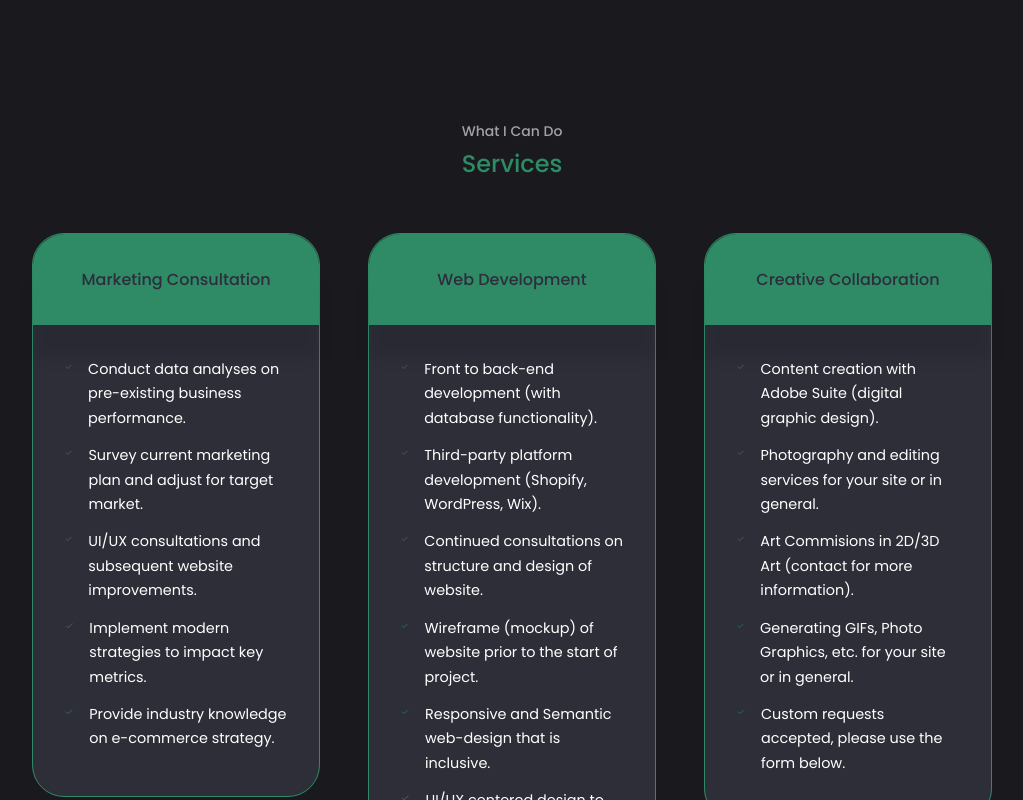
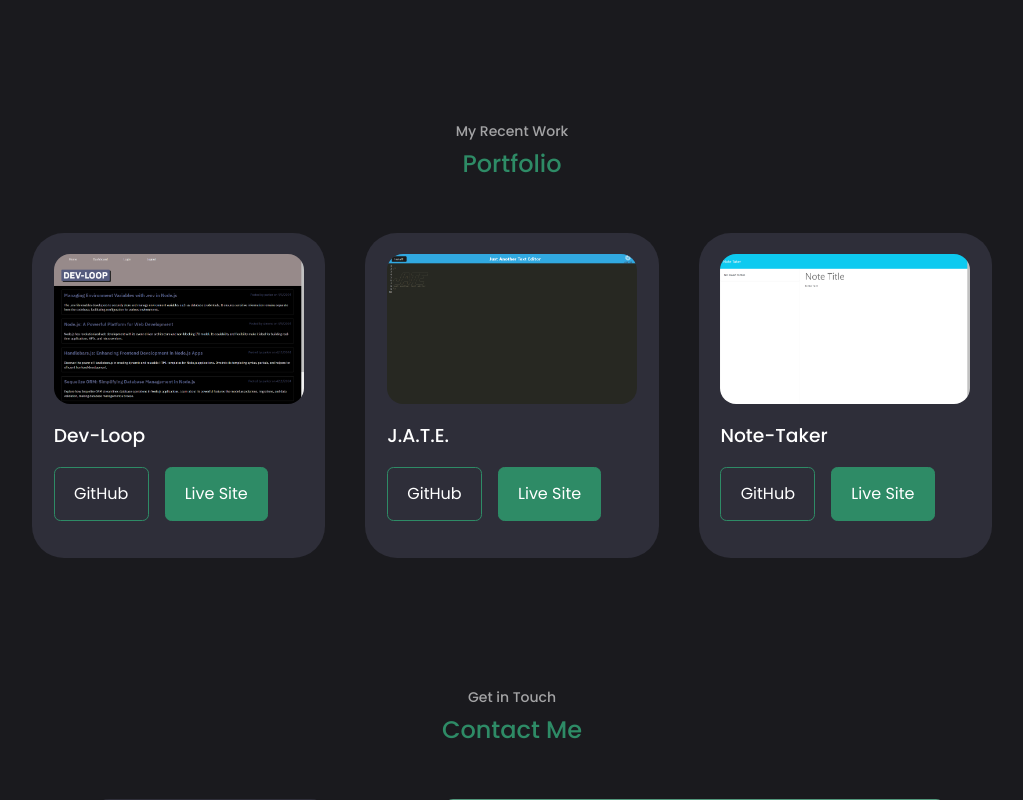
Before and after one commit to prappleman/parker-react-portfolio, a React (Create React App) app: page / in a window 1280 px wide. Shown: the part 2700-3500 px from the top of the page, without its empty margins (128-1151 px from the left). Built offline with nearby package versions, Linux system fonts and the light colour scheme.

Commit message:
removed services section for further development

```diff
--- a/src/App.jsx
+++ b/src/App.jsx
@@ -15,7 +15,7 @@ const App = () => {
       <Nav />
       <About />
       <Experience />
-      <Services />
+      {/* TODO: add service back <Services />*/}
       <Project />
       <Contact />
       <Footer />
```
